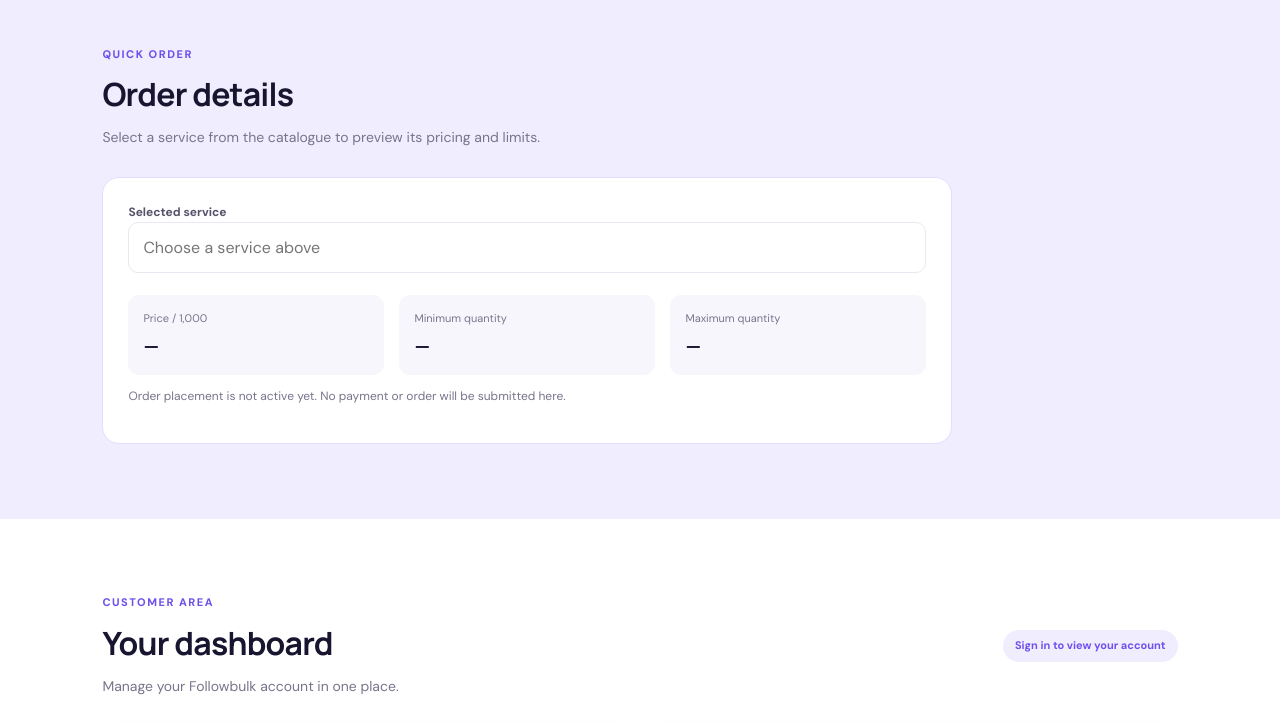
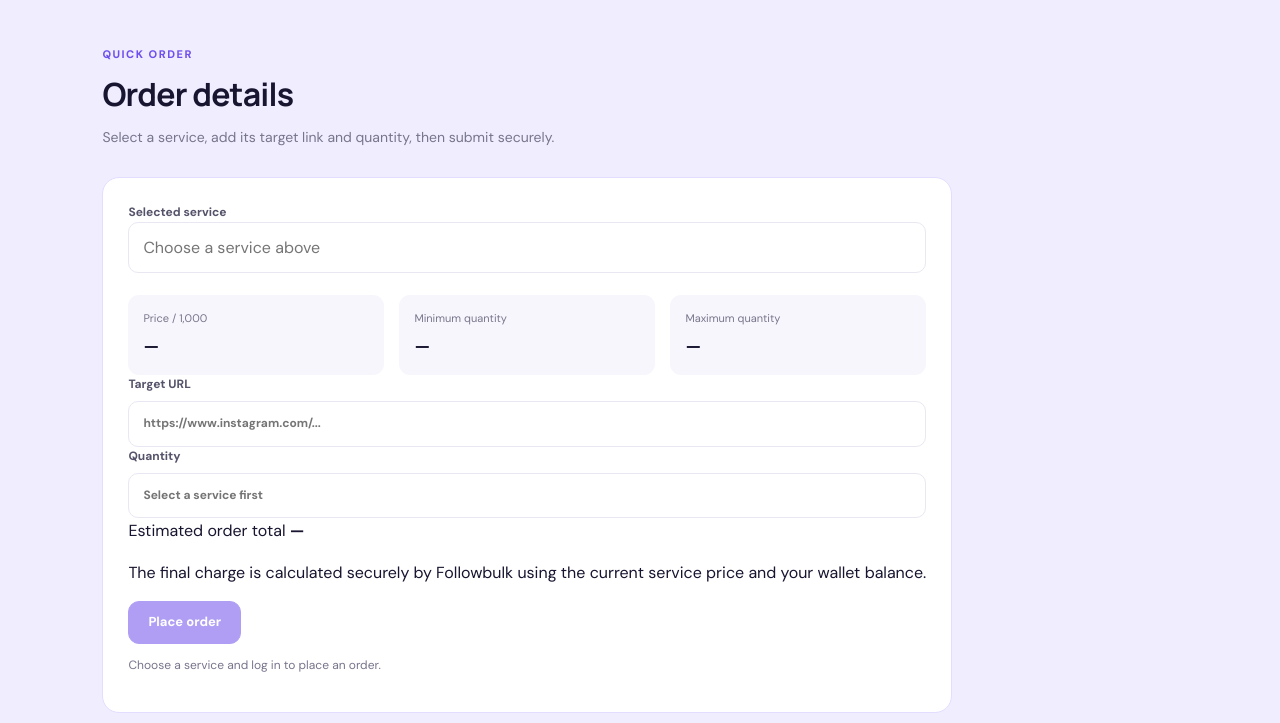
Before and after one commit to thundermighty24/followbulk, a plain HTML site: page index.html in a window 1280 px wide. Shown: the part 1200-1923 px from the top of the page. Drawn offline with nearby package versions, Linux system fonts and the light colour scheme; no server answers.

Commit message:
Integrate customer order placement and update order form UI

```diff
--- a/index.html
+++ b/index.html
@@ -93,7 +93,7 @@
       <div>
         <div class="eyebrow">QUICK ORDER</div>
         <h2>Order details</h2>
-        <p>Select a service from the catalogue to preview its pricing and limits.</p>
+        <p>Select a service, add its target link and quantity, then submit securely.</p>
       </div>
     </div>
     <div class="order-preview">
@@ -104,7 +104,22 @@
         <div><span>Minimum quantity</span><strong id="selected-service-min">—</strong></div>
         <div><span>Maximum quantity</span><strong id="selected-service-max">—</strong></div>
       </div>
-      <p id="order-message" class="message">Order placement is not active yet. No payment or order will be submitted here.</p>
+
+      <form id="order-form" class="order-form">
+        <label for="order-target-url">Target URL
+          <input id="order-target-url" type="url" maxlength="2000" required disabled placeholder="https://www.instagram.com/...">
+        </label>
+        <label for="order-quantity">Quantity
+          <input id="order-quantity" type="number" min="1" step="1" required disabled placeholder="Select a service first">
+        </label>
+        <div class="order-total-row">
+          <span>Estimated order total</span>
+          <strong id="order-estimated-total">—</strong>
+        </div>
+        <p class="order-hint">The final charge is calculated securely by Followbulk using the current service price and your wallet balance.</p>
+        <button class="btn" id="place-order-button" type="submit" disabled>Place order</button>
+      </form>
+      <p id="order-message" class="message" role="status" aria-live="polite">Choose a service and log in to place an order.</p>
     </div>
   </section>
 
```
